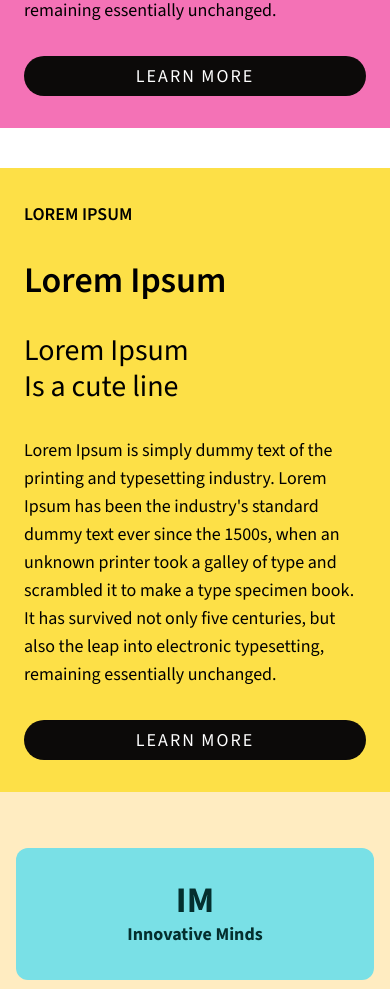
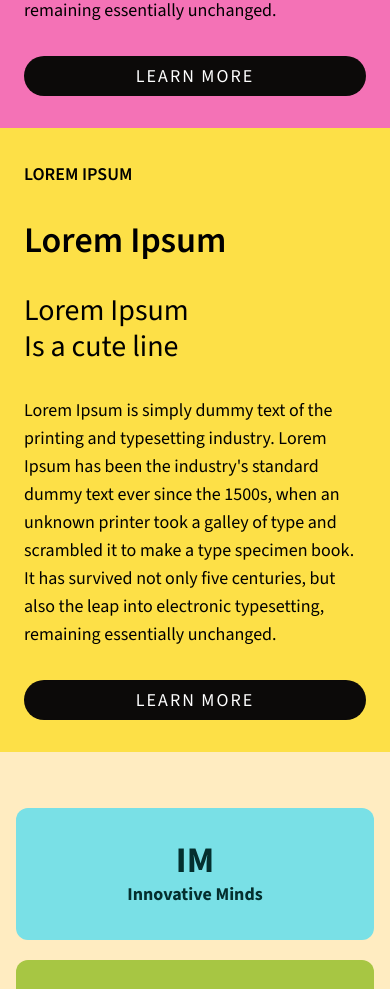
Before and after one commit to Akshat-Vashisht/student-council-website-v2, a Next.js app: page / in a window 390 px wide. Shown: the part 1480-2469 px from the top of the page. Built offline with nearby package versions, Linux system fonts and the light colour scheme.

Commit message:
fix: responsiveness

```diff
--- a/components/Home/What.js
+++ b/components/Home/What.js
@@ -4,7 +4,7 @@
 function What() {
   return (
     <div className="bg-white">
-      <div className="flex flex-col md:flex-row gap-5">
+      <div className="flex flex-col md:flex-row ">
         <div className="flex flex-col w-full md:w-1/2">
           <div className="flex flex-col justify-center px-6 py-8 md:px-11 md:py-16 text-lg text-black bg-pink-400">
             <div className="font-semibold">LOREM IPSUM</div>
@@ -26,7 +26,7 @@
             <Button />
           </div>
         </div>
-        <div className="flex flex-col w-full md:w-1/2 mt-5 md:mt-0">
+        <div className="flex flex-col w-full md:w-1/2  md:mt-0">
           <div className="flex flex-col justify-center px-6 py-8 md:px-11 md:py-16 text-lg text-black bg-yellow-300">
             <div className="font-semibold">LOREM IPSUM</div>
             <div className="mt-8 text-4xl md:text-5xl font-semibold">
```
